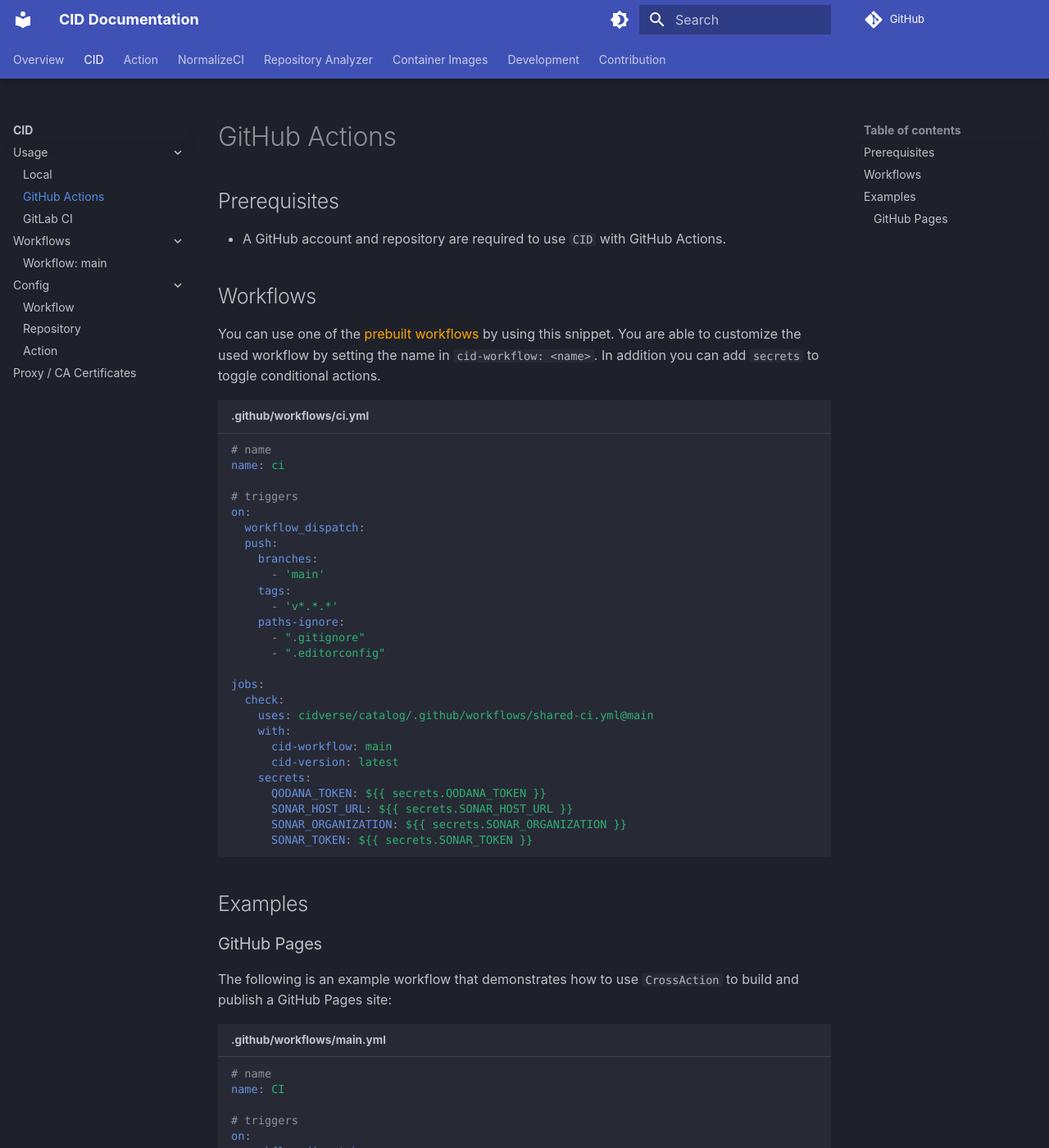
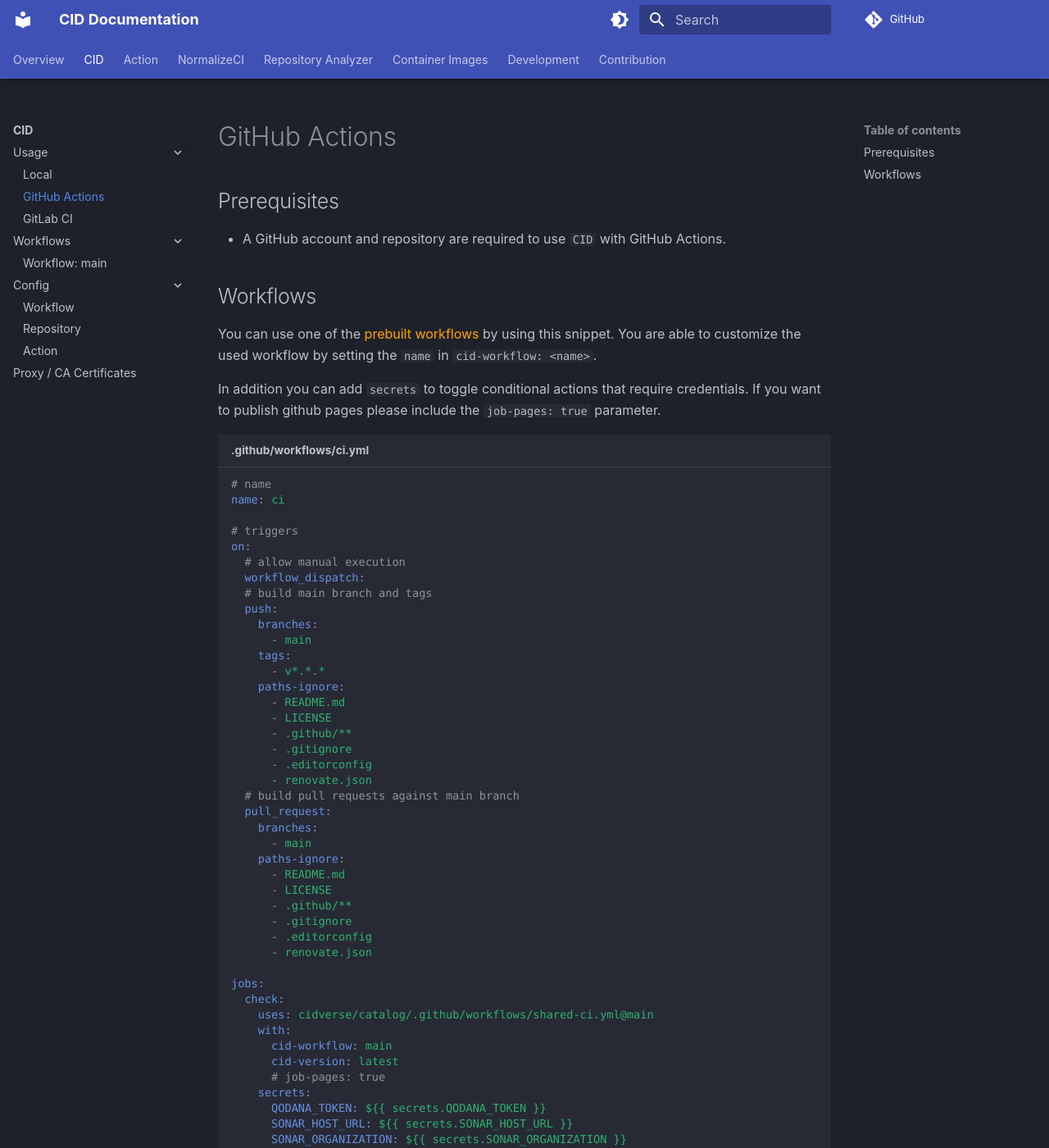
Before and after one commit to cidverse/cidverse.github.io, an MkDocs documentation site: the page built from docs/cid/usage/githubactions.md, in a window 1280 px wide and 1400 px high. Shown: the whole window at 82% size. Built offline with MkDocs 1.6.1 and Material for MkDocs 9.7.7, drawn with Linux system fonts in a browser that asks for light colours; comment, search, counter and statistics services are not loaded; some of the changed text lies outside the part shown.

Commit message:
docs: pull request ci for github actions

````diff
--- a/docs/cid/usage/githubactions.md
+++ b/docs/cid/usage/githubactions.md
@@ -6,8 +6,10 @@
 
 ## Workflows
 
-You can use one of the [prebuilt workflows](../../workflows) by using this snippet. You are able to customize the used workflow by setting the name in `cid-workflow: <name>`.
-In addition you can add `secrets` to toggle conditional actions.
+You can use one of the [prebuilt workflows](../../workflows) by using this snippet. You are able to customize the used workflow by setting the `name` in `cid-workflow: <name>`.
+
+In addition you can add `secrets` to toggle conditional actions that require credentials.
+If you want to publish github pages please include the `job-pages: true` parameter.
 
 ``` yaml title=".github/workflows/ci.yml"
 # name
@@ -15,15 +17,32 @@ name: ci
 
 # triggers
 on:
+  # allow manual execution
   workflow_dispatch:
+  # build main branch and tags
   push:
     branches:
-      - 'main'
+      - main
     tags:
-      - 'v*.*.*'
+      - v*.*.*
     paths-ignore:
-      - ".gitignore"
-      - ".editorconfig"
+      - README.md
+      - LICENSE
+      - .github/**
+      - .gitignore
+      - .editorconfig
+      - renovate.json
+  # build pull requests against main branch
+  pull_request:
+    branches:
+      - main
+    paths-ignore:
+      - README.md
+      - LICENSE
+      - .github/**
+      - .gitignore
+      - .editorconfig
+      - renovate.json
 
 jobs:
   check:
@@ -31,71 +50,10 @@ jobs:
     with:
       cid-workflow: main
       cid-version: latest
+      # job-pages: true
     secrets:
       QODANA_TOKEN: ${{ secrets.QODANA_TOKEN }}
       SONAR_HOST_URL: ${{ secrets.SONAR_HOST_URL }}
       SONAR_ORGANIZATION: ${{ secrets.SONAR_ORGANIZATION }}
       SONAR_TOKEN: ${{ secrets.SONAR_TOKEN }}
 ```
-
-## Examples
-
-### GitHub Pages
-
-The following is an example workflow that demonstrates how to use `CrossAction` to build and publish a GitHub Pages site:
-
-``` yaml title=".github/workflows/main.yml"
-# name
-name: CI
-
-# triggers
-on:
-  workflow_dispatch:
-  push:
-    branches: [ main ]
-    paths-ignore:
-      - "**.md"
-      - ".gitignore"
-      - ".editorconfig"
-
-# default permissions
-permissions:
-  contents: read
-
-# jobs
-jobs:
-  # build
-  build:
-    name: Build
-    runs-on: ubuntu-latest
-    steps:
-      - name: prepare environment
-        uses: cidverse/ghact-cid-setup@main
-        with:
-          version: experimental
-      - name: checkout
-        uses: actions/checkout@v3
-        with:
-          fetch-depth: 0
-      - name: build
-        run: |
-          cid workflow run --stage build
-      - uses: actions/upload-pages-artifact@v1
-        with:
-          path: .dist/cidverse-github-io/html
-  # publish
-  publish:
-    name: Publish
-    runs-on: ubuntu-latest
-    needs: build
-    permissions:
-      pages: write
-      id-token: write
-    environment:
-      name: github-pages
-      url: ${{ steps.deployment.outputs.page_url }}
-    steps:
-      - name: Deploy to GitHub Pages
-        id: deployment
-        uses: actions/deploy-pages@v1
-```
````
Also changed, not shown: docs/cid/usage/gitlab.md (+0 -6 lines), docs/development/guide/renovate.md (+1 -1 lines).
